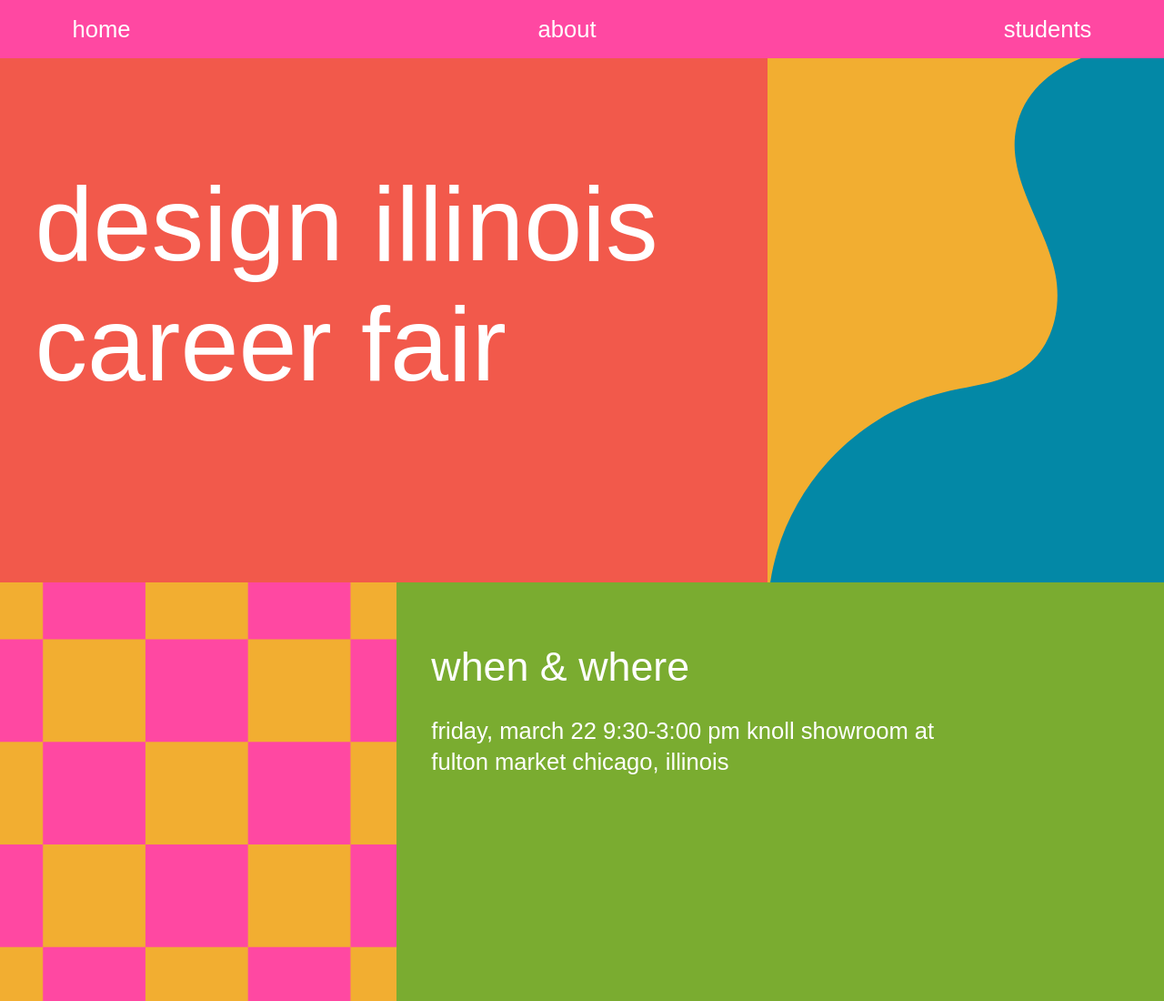
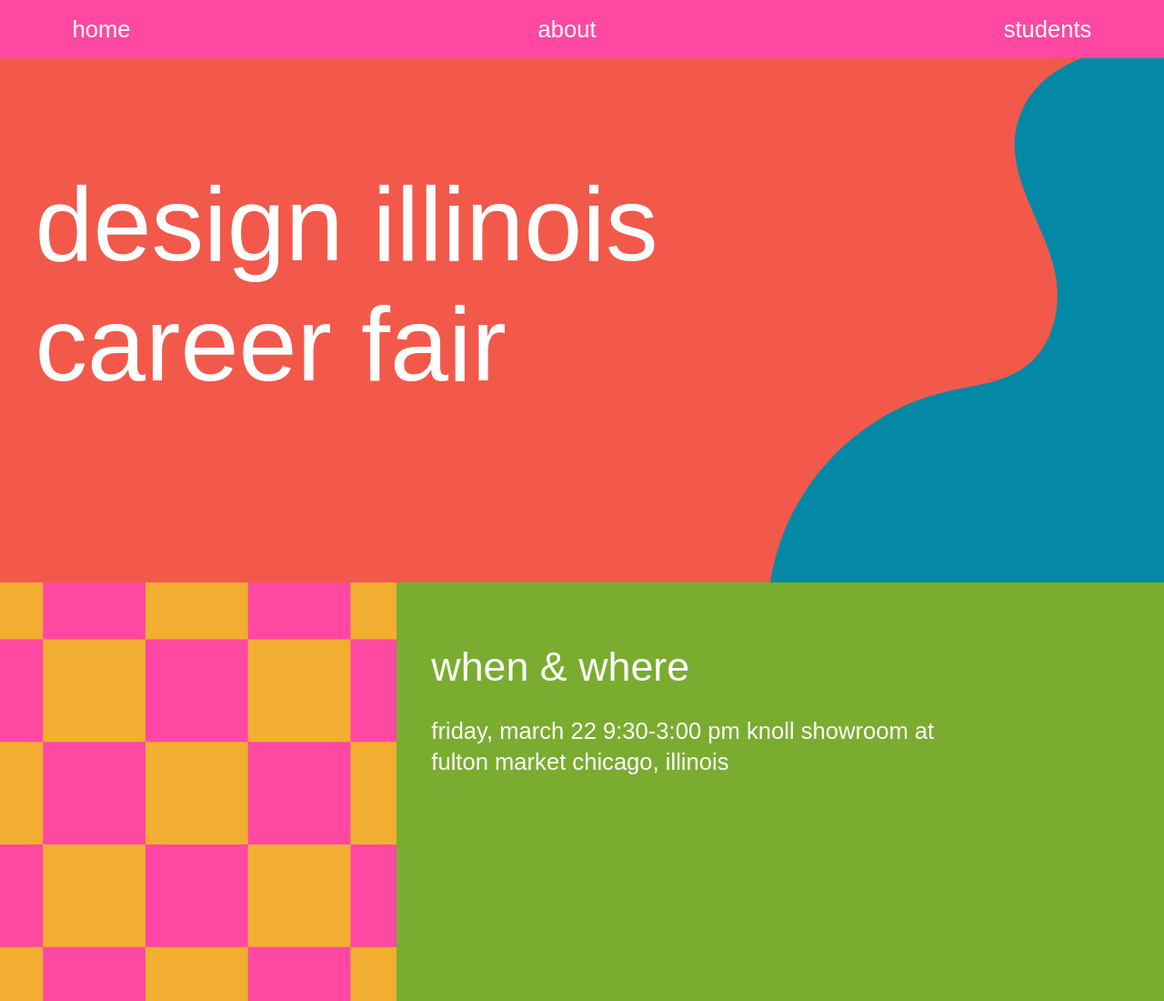
Before and after one commit to juliaeversmann/designillinois, a plain HTML site: page index.html in a window 1280 px wide. Shown: the top 1100 px of the page at 91% size. Drawn offline with Linux system fonts and the light colour scheme; a web font is replaced by a local one.

Commit message:
please commit

```diff
--- a/styles/globals.css
+++ b/styles/globals.css
@@ -69,7 +69,7 @@ menu > a {
 
 .hero > img {
   flex: 1;
-  background-color: var(--accent-yellow);
+  /* background-color: var(--accent-yellow); */
 }
 
 .info-section {
```
Also changed, not shown: index.html (+1 -0 lines).
